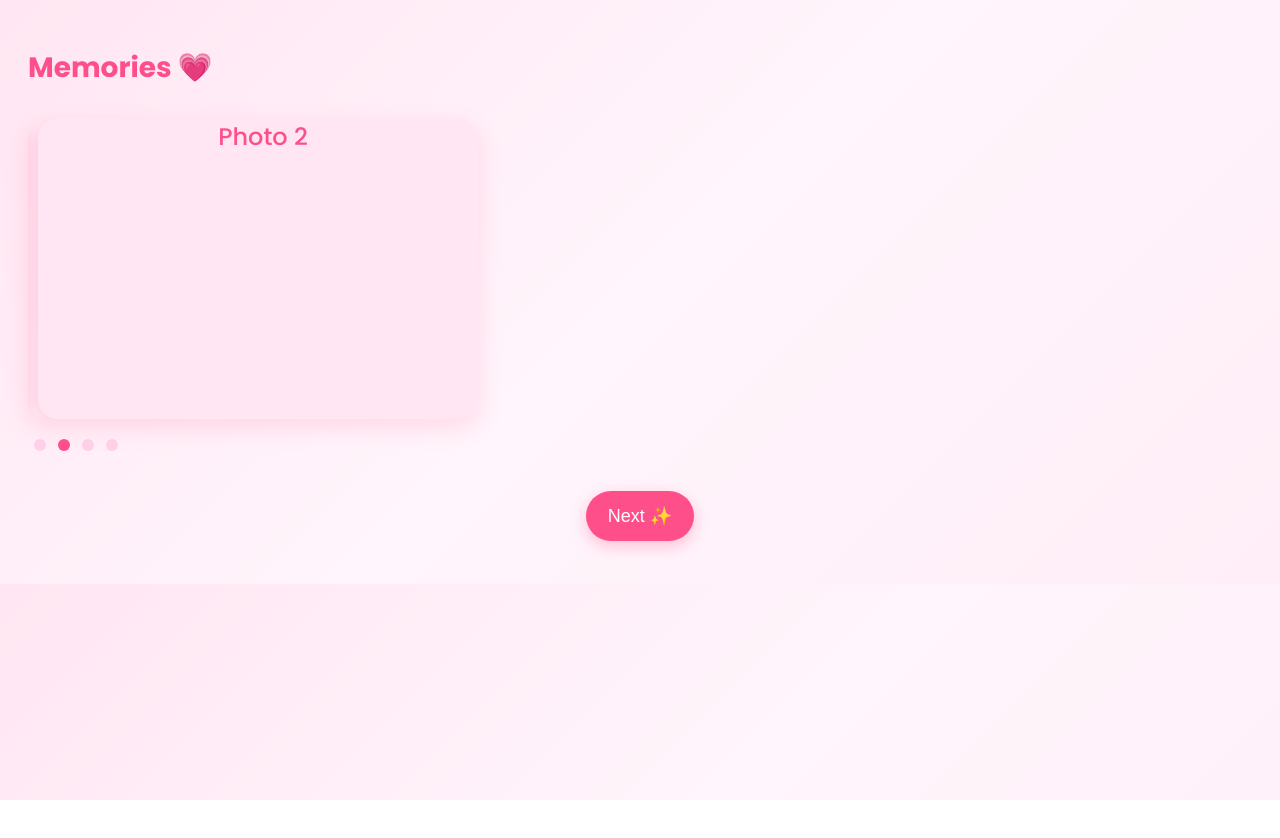
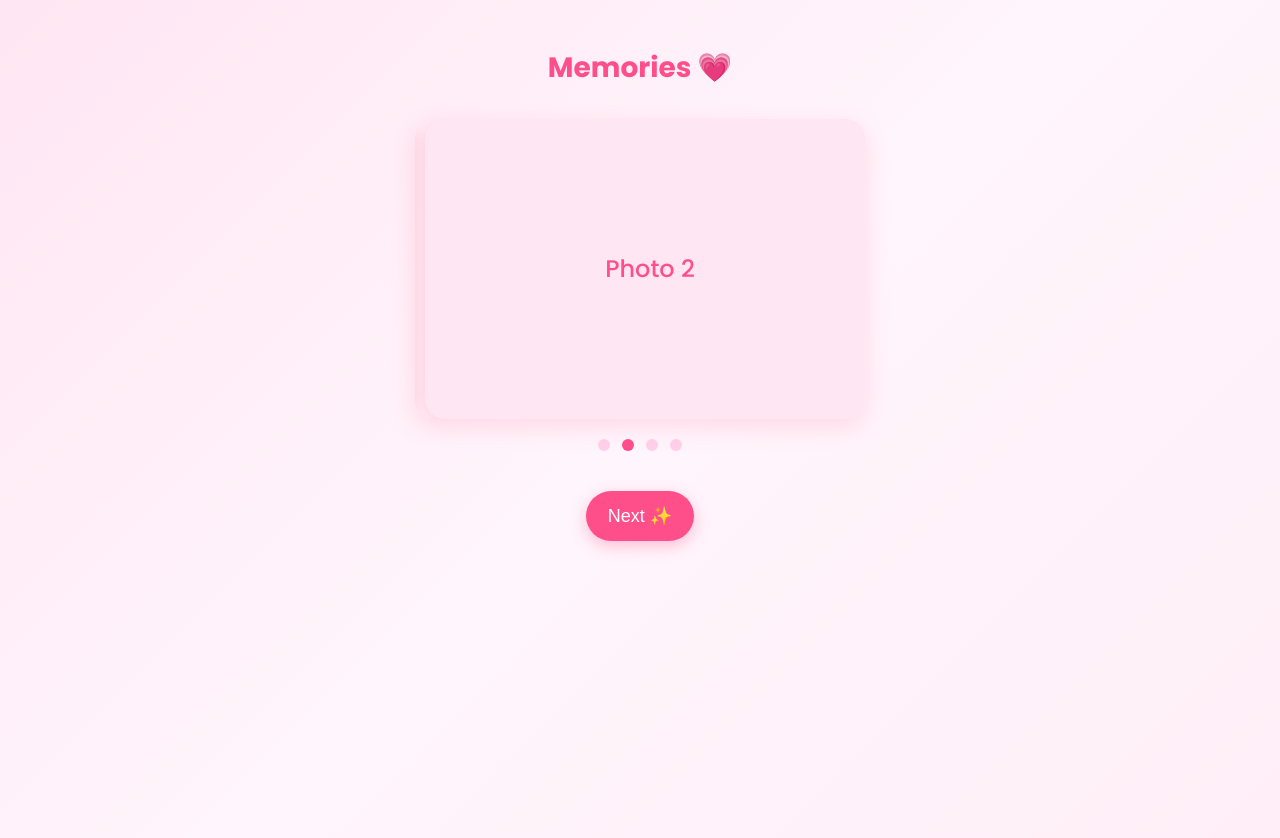
Before and after one commit to GeethaKaribandi/BirthdayCard, a plain HTML site: page photos.html in a window 1280 px wide. Before the commit the page ends 800 px from the top, so only its background shows below. Drawn offline with Linux system fonts and the light colour scheme.

Commit message:
Update photos.html

```diff
--- a/photos.html
+++ b/photos.html
@@ -15,13 +15,12 @@
     display: flex;
     flex-direction: column;
     justify-content: flex-start;
-    align-items: flex-start;
-    min-min-min-height: 100vh;
+    align-items: center;   /* FIXED: center everything */
+    min-height: 100vh;     /* FIXED: corrected min-height */
     background: linear-gradient(135deg, #ffe6f2 0%, #fff5fc 50%, #ffeef7 100%);
     position: relative;
     overflow-x: hidden;
     font-family: 'Poppins', sans-serif;
-
 }
 
 /* Title */
@@ -29,6 +28,7 @@
     font-size: 28px;
     color: #ff4f8b;
     margin-bottom: 30px;
+    text-align: center;
 }
 
 /* Carousel Container */
@@ -54,8 +54,8 @@
     flex-shrink: 0;
     height: 300px;
     display: flex;
-    align-items: flex-start;
-    justify-content: center;
+    align-items: center;       /* Center content inside slides */
+    justify-content: center;   /* FIXED: Now text will be centered */
     background: #ffe6f2;
     color: #ff4f8b;
     font-size: 24px;
@@ -90,7 +90,7 @@
 
 /* Continue Button */
 .continue-btn {
-    display: inline-block;
+    display: block; /* FIXED: ensures button centers under carousel */
     margin: 15px auto;
     padding: 14px 22px;
     background: #ff4f8b;
@@ -116,6 +116,8 @@
     .continue-btn { font-size: 16px; padding: 12px 20px; }
     .carousel { max-width: 90%; }
 }
+</style>
+
 </style>
 </head>
 
```
